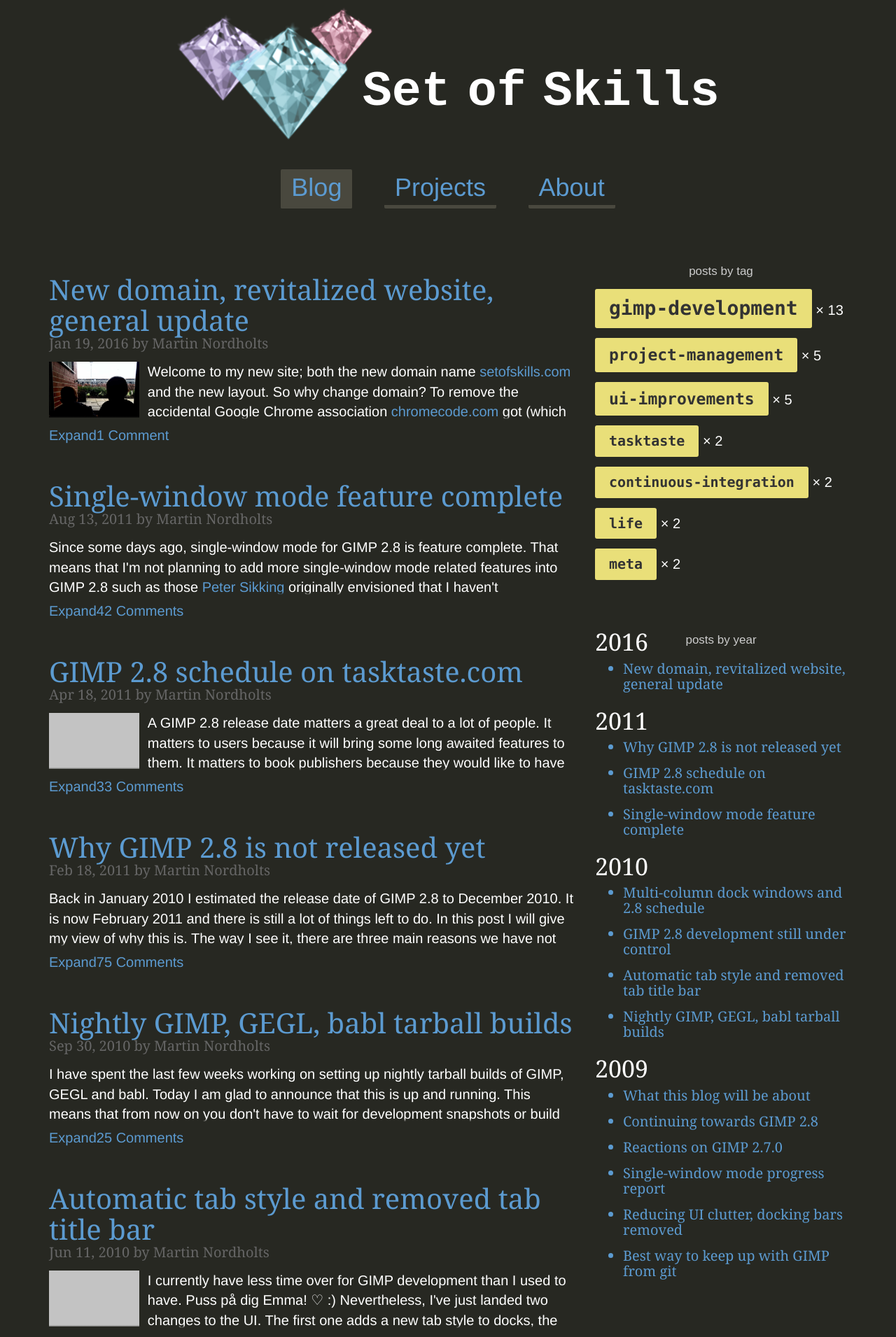
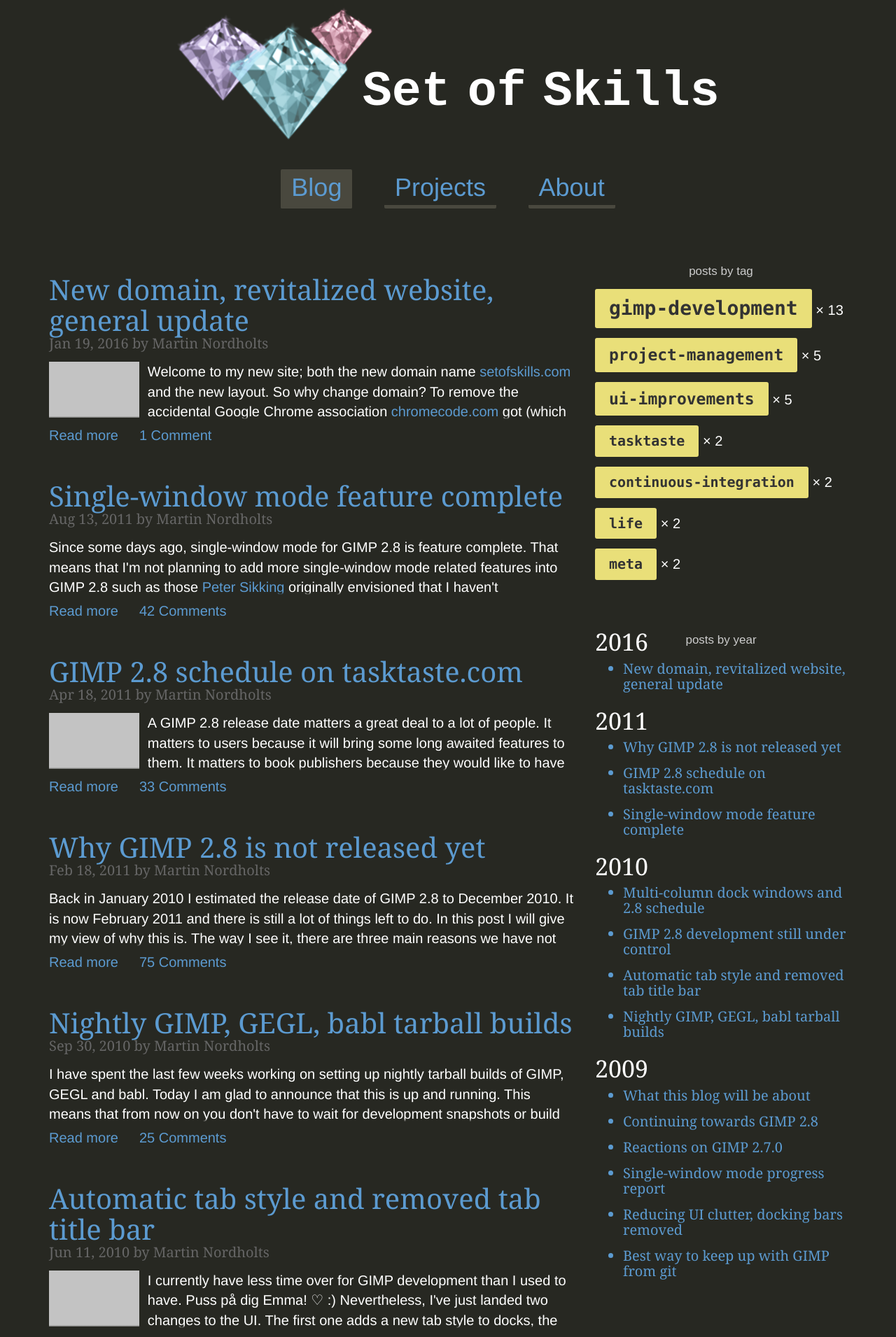
Before and after one commit to Enselic/chromecode, a Jekyll site: the page built from index.html, in a window 1280 px wide. Shown: the top 1911 px of the page at 70% size. Built offline with Jekyll 4.4.1, drawn with Linux system fonts in a browser that asks for light colours; comment, search, counter and statistics services are not loaded; some of the changed text lies outside the part shown.

Commit message:
Change title to Read more

```diff
--- a/_includes/blog-post.scss
+++ b/_includes/blog-post.scss
@@ -68,9 +68,9 @@ html.js .fade-last-line:after {
     margin-top: 10px;
 }
 
-.expand {
+.google-tag-manager-read-more-button {
     cursor: pointer;
-    padding-right: 15px;
+    padding-right: 30px;
 }
 
 html.js .blog-post .collapsed {
--- a/index.html
+++ b/index.html
@@ -19,7 +19,7 @@ nav: Blog
 
     <!-- There is a dependency from Google Tag Manaager to stuff prefixed with 'google-tag-manager'.
          Don't change those unless you know what you're doing -->
-    <a class="google-tag-manager-read-more-button" id="{{ post.id | slugify }}">Expand</a><a data-disqus-identifier="{{ post.id }}" href="{{site.baseurl}}{{post.url}}#disqus_thread">{{ post.cached_comment_count }} Comment{% if post.cached_comment_count != 1 %}s{% endif %}
+    <a class="google-tag-manager-read-more-button" id="{{ post.id | slugify }}">Read more</a><a data-disqus-identifier="{{ post.id }}" href="{{site.baseurl}}{{post.url}}#disqus_thread">{{ post.cached_comment_count }} Comment{% if post.cached_comment_count != 1 %}s{% endif %}
 	</a>
 
 </article>
```
